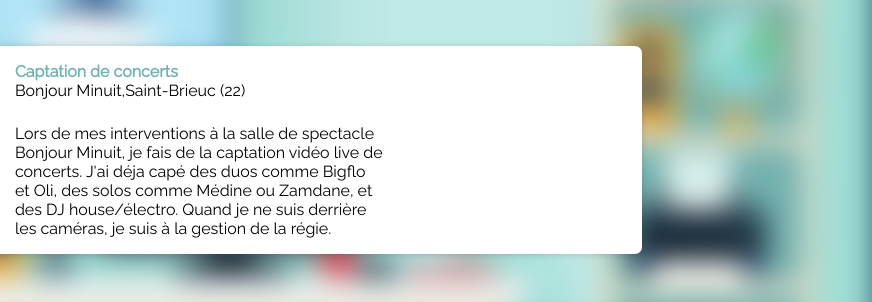
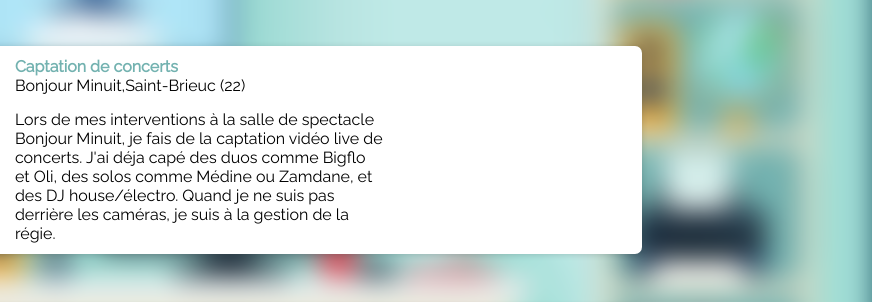
Before and after one commit to alexia-becic/portfolio, a plain HTML site: page experience.html in a window 1280 px wide. Shown: the part 213-515 px from the top of the page, 408-1280 px from the left. Drawn offline with nearby package versions, Linux system fonts and the light colour scheme; a script that the page names is missing.

Commit message:
Update experience.html

```diff
--- a/experience.html
+++ b/experience.html
@@ -31,7 +31,7 @@
                 <h4>Captation de concerts</h4>
                 <p class="lieu">Bonjour Minuit,Saint-Brieuc (22)</p>
                 </div>
-                <p class="dev">Lors de mes interventions à la salle de spectacle Bonjour Minuit, je fais de la captation vidéo live de concerts. J'ai déja capé des duos comme Bigflo et Oli, des solos comme Médine ou Zamdane, et des DJ house/électro. Quand je ne suis derrière les caméras, je suis à la gestion de la régie.</p>
+                <p class="dev">Lors de mes interventions à la salle de spectacle Bonjour Minuit, je fais de la captation vidéo live de concerts. J'ai déja capé des duos comme Bigflo et Oli, des solos comme Médine ou Zamdane, et des DJ house/électro. Quand je ne suis pas derrière les caméras, je suis à la gestion de la régie.</p>
             </div>
         </div>
     </li>
```
